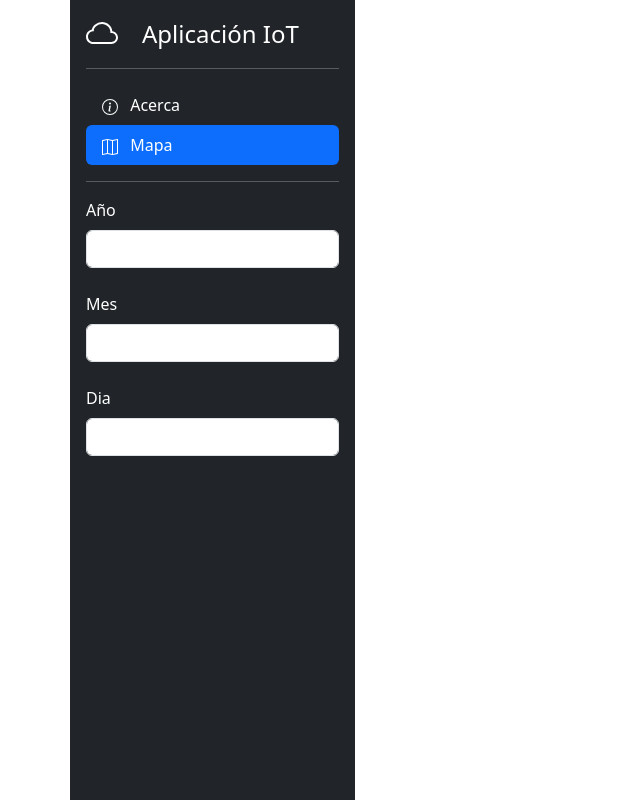
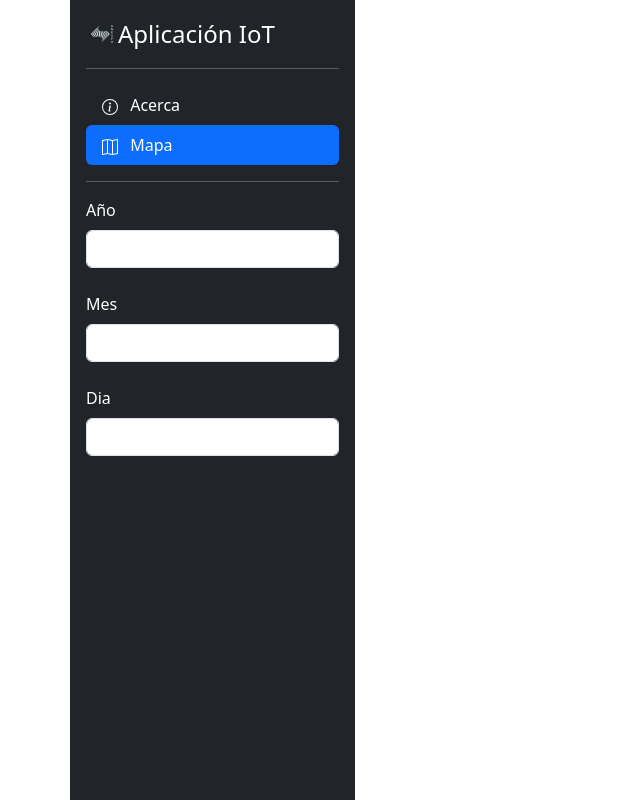
Before and after one commit to yarlyn28/gps-web, a plain HTML site: page index.html in a window 1280 px wide. Shown: the whole page, without its empty margins (0-640 px from the left). Drawn offline with nearby package versions, Linux system fonts and the light colour scheme; no server answers.

Commit message:
feat: agregar logo de la unexpo

```diff
--- a/index.html
+++ b/index.html
@@ -25,11 +25,7 @@
       <aside id="default-sidebar" class="col-lg-3 d-flex flex-column p-3 text-bg-dark" aria-label="Sidebar">
         <navbar class="d-flex flex-row justify-content-between flex-lg-column .justify-content-lg-start">
           <header class="d-flex align-items-center mb-3 mb-md-0 me-md-auto text-white text-decoration-none">
-            <svg xmlns="http://www.w3.org/2000/svg" width="32" height="32" fill="currentColor" class="bi bi-cloud me-4"
-              viewBox="0 0 16 16">
-              <path
-                d="M4.406 3.342A5.53 5.53 0 0 1 8 2c2.69 0 4.923 2 5.166 4.579C14.758 6.804 16 8.137 16 9.773 16 11.569 14.502 13 12.687 13H3.781C1.708 13 0 11.366 0 9.318c0-1.763 1.266-3.223 2.942-3.593.143-.863.698-1.723 1.464-2.383zm.653.757c-.757.653-1.153 1.44-1.153 2.056v.448l-.445.049C2.064 6.805 1 7.952 1 9.318 1 10.785 2.23 12 3.781 12h8.906C13.98 12 15 10.988 15 9.773c0-1.216-1.02-2.228-2.313-2.228h-.5v-.5C12.188 4.825 10.328 3 8 3a4.53 4.53 0 0 0-2.941 1.1z" />
-            </svg>
+            <img src="./assets/img/logo.png" height="32" width="32" />
             <span class="fs-4">Aplicación IoT</span>
           </header>
           <hr class="d-none d-lg-block">
```
Also changed, not shown: assets/img/logo.png (added).
